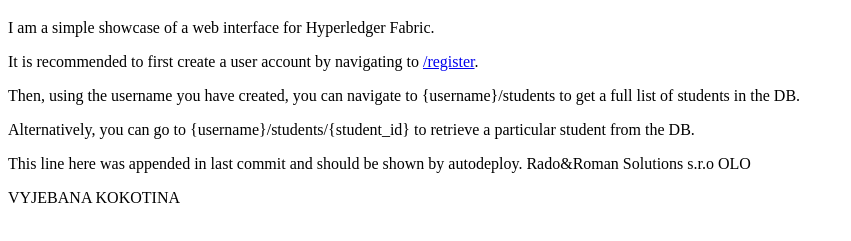
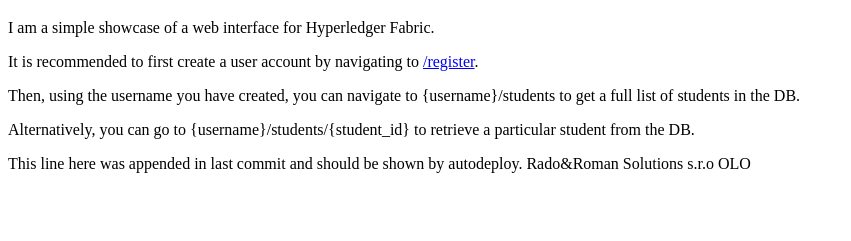
Before and after one commit to Reydifox/blockchain-school-server, a website: page web/public/index.html in a window 1280 px wide. Shown: the part 61-302 px from the top of the page, without its empty margins (0-851 px from the left). Drawn offline with Linux system fonts and the light colour scheme.

Commit message:
fix: node

```diff
--- a/web/public/index.html
+++ b/web/public/index.html
@@ -13,6 +13,5 @@
     <p>Then, using the username you have created, you can navigate to {username}/students to get a full list of students in the DB.</p>
     <p>Alternatively, you can go to {username}/students/{student_id} to retrieve a particular student from the DB.</p>
     <p>This line here was appended in last commit and should be shown by autodeploy. Rado&Roman Solutions s.r.o OLO</p>
-    <p>VYJEBANA KOKOTINA</p>
 </body>
 </html>
```
